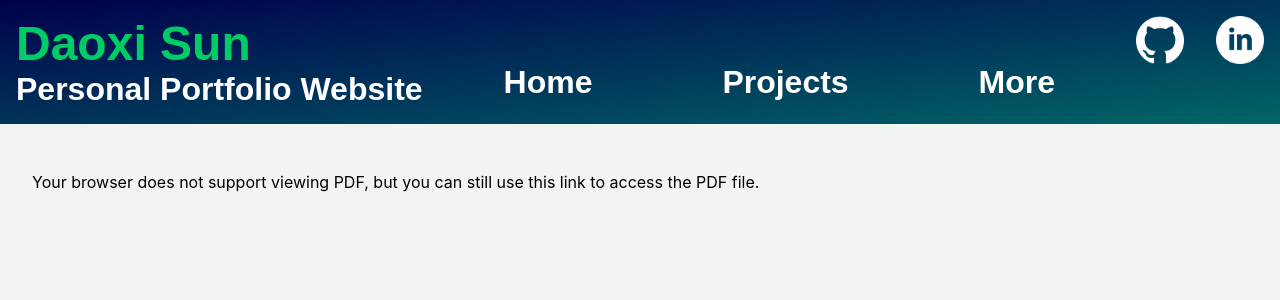
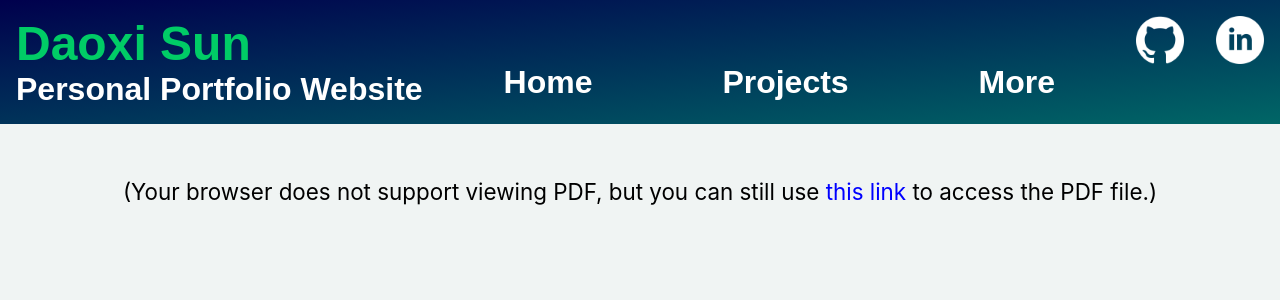
Before and after one commit to daoxi/personal-portfolio, a Next.js app: page /components/PdfEmbed in a window 1280 px wide. Shown: the top 300 px of the page. Built offline with nearby package versions, Linux system fonts and the light colour scheme.

Commit message:
adjusted embedded pdf fallback message styles

```diff
--- a/pages/components/PdfEmbed.js
+++ b/pages/components/PdfEmbed.js
@@ -6,20 +6,23 @@ import PropTypes from "prop-types";
 import classes from "./PdfEmbed.module.css";
 
 const PdfEmbed = ({ embedPath }) => (
-	<div className={classes.pdfembed}>
+	<div className={classes["pdf-embed"]}>
 		<object data={embedPath} type="application/pdf" width="100%" height="100%">
 			{/* Handle the situation when the browser does not have a built-in PDF viewer (i.e. fallback),
 				note that using <iframe>...</iframe> instead might cause issue when refreshing the page (in Next.js) because iframe technically can't contain any child element */}
 			{/*
 				<iframe src={embedPath} width="100%" height="100%">
 				*/}
-			<p>
-				Your browser does not support viewing PDF, but you can still use{" "}
-				<a href={embedPath} target="_blank" rel="noopener noreferrer">
-					this link
-				</a>{" "}
-				to access the PDF file.
-			</p>
+			<div className={classes["fallback-msg"]}>
+				<p>
+					(Your browser does not support viewing PDF, but you can still use{" "}
+					<a href={embedPath} target="_blank" rel="noopener noreferrer">
+						this link
+					</a>{" "}
+					to access the PDF file.)
+				</p>
+			</div>
+
 			{/*
 			</iframe>
 			*/}
--- a/pages/components/PdfEmbed.module.css
+++ b/pages/components/PdfEmbed.module.css
@@ -1,4 +1,13 @@
-.pdfembed {
-    width: 100%;
-    height: 65rem; /* different PDF viewers in different browsers have different default heights which might not always be optimal, so give it a fixed height */
+.pdf-embed {
+	width: 100%;
+	height: 65rem; /* different PDF viewers in different browsers have different default heights which might not always be optimal, so give it a fixed height */
 }
+
+.pdf-embed .fallback-msg {
+	font-size: 1.4rem;
+	text-align: center;
+}
+
+.pdf-embed .fallback-msg a {
+	color: blue;
+}
```
